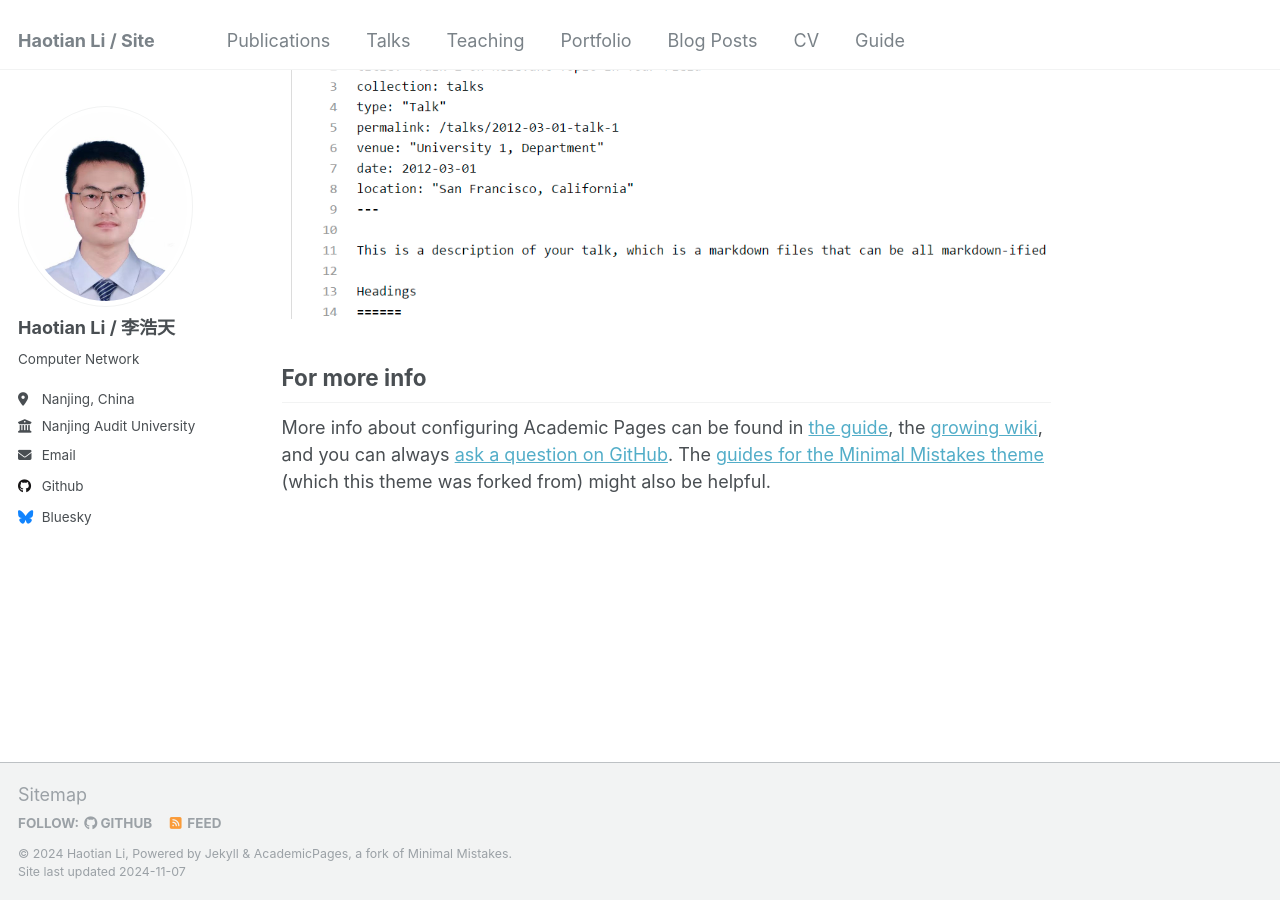
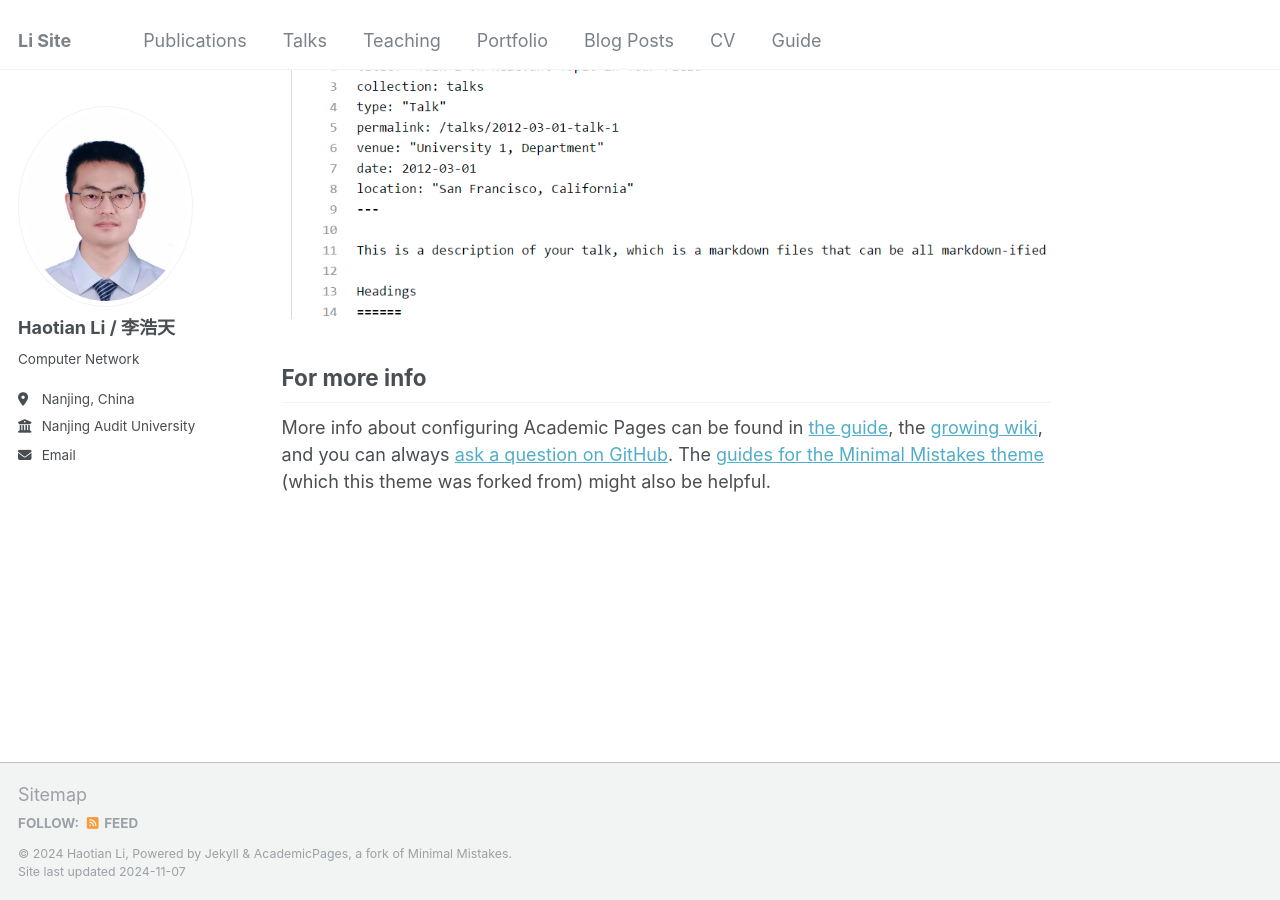
Before and after one commit to bluehaotian/bluehaotian.github.io, a Jekyll site: the page built from _pages/about.md, in a window 1280 px wide and 900 px high, scrolled down 2840 px. Built offline with Jekyll 4.4.1, drawn with Linux system fonts in a browser that asks for light colours.

Commit message:
Update _config.yml

```diff
--- a/_config.yml
+++ b/_config.yml
@@ -8,7 +8,7 @@
 
 # Basic Site Settings
 locale                   : "en-US"
-title                    : "Haotian Li / Site" #"Your Name / Site Title"
+title                    : "Li Site" #"Your Name / Site Title"
 title_separator          : "-"
 name                     : &name "Haotian Li" #"Your Name"
 description              : &description "Nanjing Audit University"
@@ -28,7 +28,7 @@ author:
   location         : "Nanjing, China"
   employer         : "Nanjing Audit University"
   uri              : # URL
-  email            : "lihtian@foxmail.com"
+  email            : lihtian@foxmail.com "lihtian@foxmail.com"
 
   # Academic websites
   arxiv            : # URL - Update with the correct link to your profile
@@ -44,12 +44,12 @@ author:
   bitbucket        : # Username - Update with your username on the site
   codepen          : # Username
   dribbble         : # Username
-  github           : "academicpages"
+  github           : #"academicpages"
   kaggle           : # Username
   stackoverflow    : # User number or user number and name (i.e., use "1" or "1/jeff-atwood")
 
   # Social media
-  bluesky          : "bsky.app" # Replace this with you Bluesky username
+  bluesky          : #"bsky.app" # Replace this with you Bluesky username
   facebook         : # Username
   flickr           : # Username
   foursquare       : # Username
```
